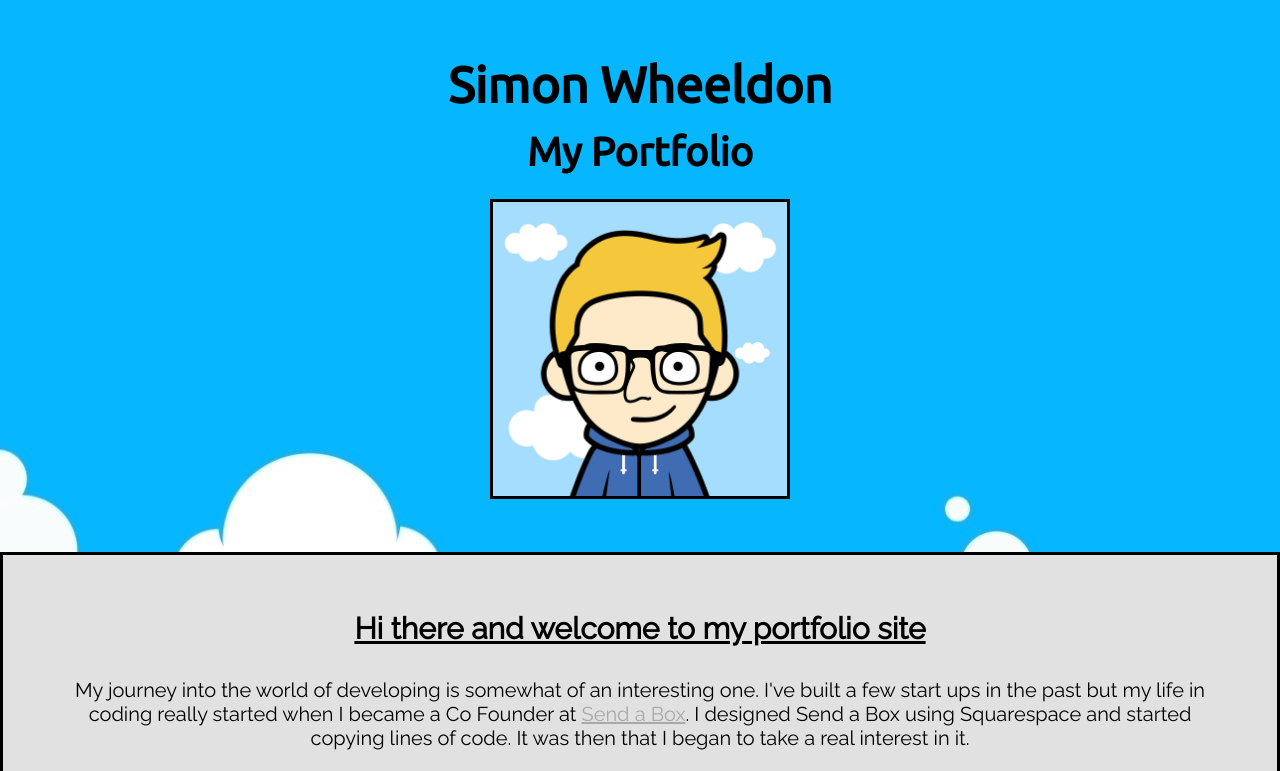
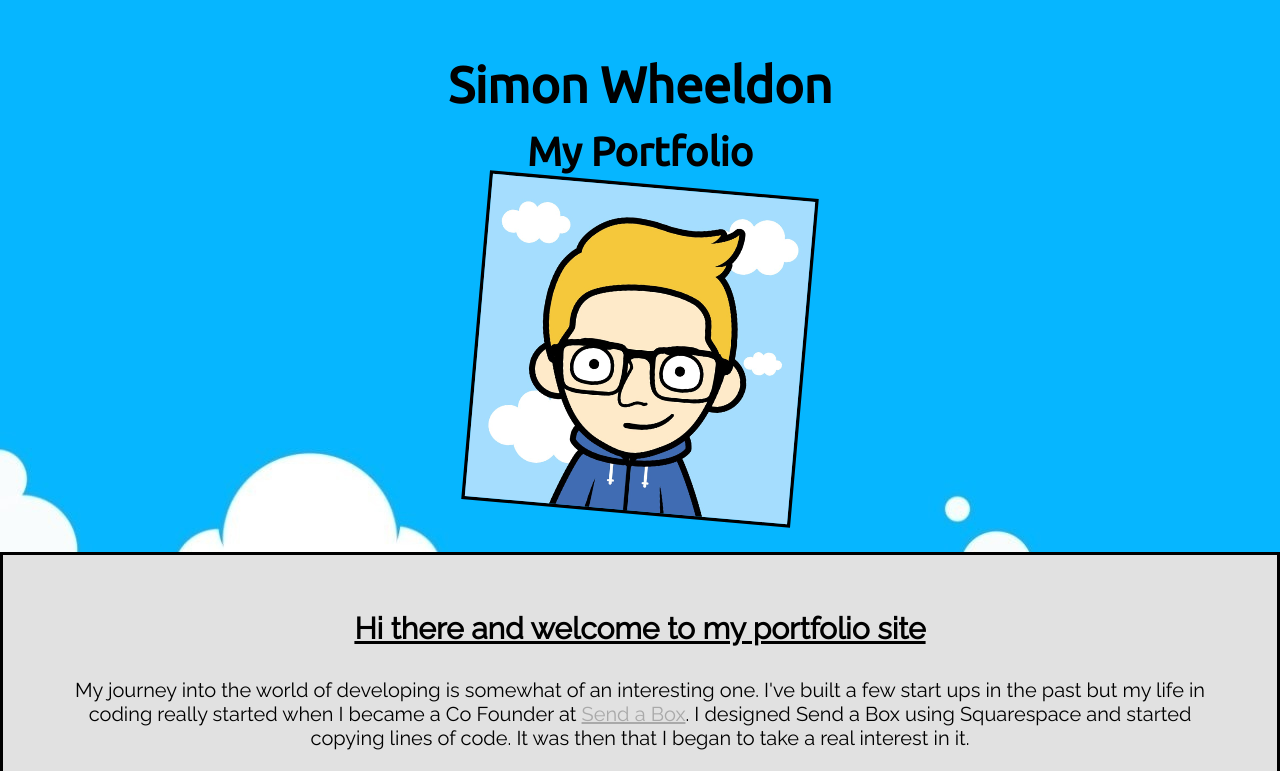
Before and after one commit to sawheeldon/portfolio-site, a plain HTML site: page index.html in a window 1280 px wide. In both pictures the pointer is over the picture 640 px from the left and 349 px from the top of the page. Shown: the top 771 px of the page. Drawn offline with nearby package versions, Linux system fonts and the light colour scheme; a web font is replaced by a local one.

Commit message:
addition of image pop

```diff
--- a/main.css
+++ b/main.css
@@ -65,6 +65,10 @@ p{
     border:solid black;
     border-width: 3px;
     margin-top:1rem;
+    transition: all .5s;
+}
+#headshot:hover {
+    transform: scale(1.1) rotate(5deg);
 }
 .welcome{
     background-color:rgb(225, 225, 225);
```
